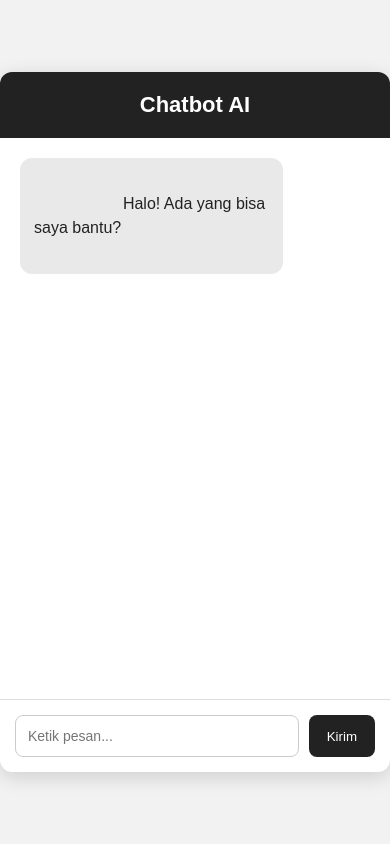
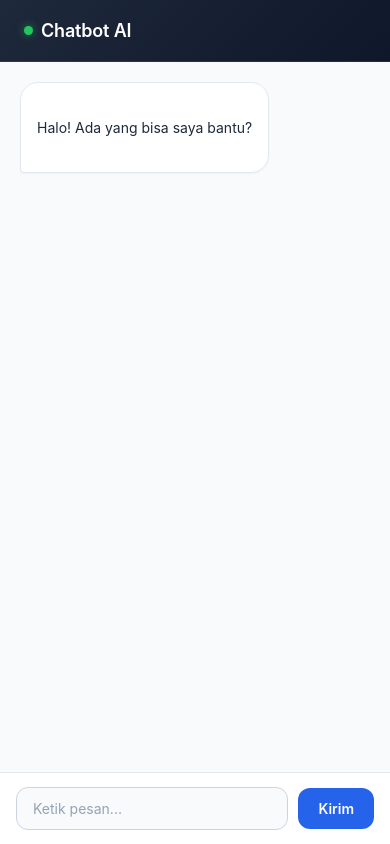
Before and after one commit to Nafa06/200_ChatBot, a website: page public/index.html in a window 390 px wide. Drawn offline with Linux system fonts and the light colour scheme.

Commit message:
UPDATE: Mengubah tampilan style.css, mengubah pesan teks awal, memperbaiki index.js
ADD: Menambahkan script start

```diff
--- a/package.json
+++ b/package.json
@@ -73,7 +73,8 @@
     "wrappy": "^1.0.2"
   },
   "scripts": {
-    "test": "echo \"Error: no test specified\" && exit 1"
+    "test": "echo \"Error: no test specified\" && exit 1",
+    "start": "nodemon index.js"
   },
   "repository": {
     "type": "git",
--- a/public/style.css
+++ b/public/style.css
@@ -1,143 +1,222 @@
 * {
     box-sizing: border-box;
+    margin: 0;
+    padding: 0;
 }
 
 body {
-    margin: 0;
-    font-family: Arial, sans-serif;
-    background: #f2f2f2;
-
+    font-family: 'Inter', -apple-system, BlinkMacSystemFont, 'Segoe UI', Roboto, sans-serif;
+    background: linear-gradient(135deg, #e0e7ff 0%, #f1f5f9 50%, #e2e8f0 100%);
+    color: #1e293b;
     display: flex;
     justify-content: center;
     align-items: center;
-
     min-height: 100vh;
+    padding: 16px;
 }
 
 .chat-container {
-    width: 500px;
-    height: 700px;
-
-    background: white;
-
-    border-radius: 12px;
-
+    width: 100%;
+    max-width: 480px;
+    height: 85vh;
+    max-height: 740px;
+    background: #ffffff;
+    border-radius: 20px;
     display: flex;
     flex-direction: column;
-
     overflow: hidden;
-
-    box-shadow: 0 5px 20px rgba(0, 0, 0, 0.15);
+    box-shadow: 0 20px 40px -15px rgba(15, 23, 42, 0.15),
+                0 0 0 1px rgba(15, 23, 42, 0.05);
 }
 
+/* Header */
 .chat-header {
-    background: #222;
-    color: white;
-
-    padding: 20px;
-
-    text-align: center;
+    background: linear-gradient(135deg, #1e293b 0%, #0f172a 100%);
+    color: #ffffff;
+    padding: 20px 24px;
+    text-align: left;
+    display: flex;
+    flex-direction: column;
+    gap: 4px;
+    border-bottom: 1px solid rgba(255, 255, 255, 0.08);
 }
 
 .chat-header h1 {
-    margin: 0;
-    font-size: 22px;
+    font-size: 18px;
+    font-weight: 600;
+    letter-spacing: -0.01em;
+    display: flex;
+    align-items: center;
+    gap: 8px;
+}
+
+/* Indikator titik hijau aktif di sebelah judul */
+.chat-header h1::before {
+    content: "";
+    display: inline-block;
+    width: 9px;
+    height: 9px;
+    background-color: #22c55e;
+    border-radius: 50%;
+    box-shadow: 0 0 8px rgba(34, 197, 94, 0.6);
 }
 
 .chat-header p {
-    margin: 5px 0 0;
-    font-size: 13px;
-    opacity: 0.8;
+    font-size: 12.5px;
+    color: #94a3b8;
+    margin-left: 17px;
 }
 
+/* Area Chat */
 .chat-box {
     flex: 1;
-
     padding: 20px;
-
     overflow-y: auto;
-
     display: flex;
     flex-direction: column;
-
-    gap: 12px;
+    gap: 14px;
+    background-color: #f8fafc;
+    scroll-behavior: smooth;
 }
 
+/* Custom Scrollbar minimalis */
+.chat-box::-webkit-scrollbar {
+    width: 6px;
+}
+
+.chat-box::-webkit-scrollbar-track {
+    background: transparent;
+}
+
+.chat-box::-webkit-scrollbar-thumb {
+    background: #cbd5e1;
+    border-radius: 10px;
+}
+
+.chat-box::-webkit-scrollbar-thumb:hover {
+    background: #94a3b8;
+}
+
+/* Bubble Pesan */
 .message {
     display: flex;
+    animation: fadeIn 0.25s ease-out forwards;
+}
+
+@keyframes fadeIn {
+    from {
+        opacity: 0;
+        transform: translateY(6px);
+    }
+    to {
+        opacity: 1;
+        transform: translateY(0);
+    }
 }
 
 .message-content {
-    max-width: 75%;
-
-    padding: 10px 14px;
-
-    border-radius: 12px;
-
-    line-height: 1.5;
-
+    max-width: 78%;
+    padding: 12px 16px;
+    font-size: 14px;
+    line-height: 1.55;
     white-space: pre-wrap;
+    word-wrap: break-word;
+    box-shadow: 0 1px 2px rgba(0, 0, 0, 0.04);
 }
 
+/* Bubble User */
 .message.user {
     justify-content: flex-end;
 }
 
 .message.user .message-content {
-    background: #222;
-    color: white;
+    background: linear-gradient(135deg, #2563eb 0%, #1d4ed8 100%);
+    color: #ffffff;
+    border-radius: 18px 18px 4px 18px;
 }
 
+/* Bubble Bot */
 .message.bot {
     justify-content: flex-start;
 }
 
 .message.bot .message-content {
-    background: #e9e9e9;
-    color: #222;
+    background: #ffffff;
+    color: #1e293b;
+    border: 1px solid #e2e8f0;
+    border-radius: 18px 18px 18px 4px;
 }
 
+/* Form Input Bawah */
 .chat-form {
     display: flex;
-
-    padding: 15px;
-
-    border-top: 1px solid #ddd;
-
+    align-items: center;
+    padding: 14px 16px;
+    background: #ffffff;
+    border-top: 1px solid #e2e8f0;
     gap: 10px;
 }
 
 .chat-form input {
     flex: 1;
+    padding: 12px 16px;
+    border: 1px solid #cbd5e1;
+    border-radius: 12px;
+    font-size: 14px;
+    font-family: inherit;
+    color: #0f172a;
+    background: #f8fafc;
+    transition: all 0.2s ease;
+    outline: none;
+}
 
-    padding: 12px;
+.chat-form input::placeholder {
+    color: #94a3b8;
+}
 
-    border: 1px solid #ccc;
-
-    border-radius: 8px;
-
-    font-size: 14px;
+.chat-form input:focus {
+    background: #ffffff;
+    border-color: #2563eb;
+    box-shadow: 0 0 0 3px rgba(37, 99, 235, 0.12);
 }
 
 .chat-form button {
-    padding: 12px 18px;
-
+    padding: 12px 20px;
     border: none;
-
-    border-radius: 8px;
-
-    background: #222;
-
-    color: white;
-
+    border-radius: 12px;
+    background: #2563eb;
+    color: #ffffff;
+    font-size: 14px;
+    font-weight: 600;
+    font-family: inherit;
     cursor: pointer;
+    transition: background-color 0.2s ease, transform 0.1s ease;
 }
 
-.chat-form button:hover {
-    opacity: 0.8;
+.chat-form button:hover:not(:disabled) {
+    background: #1d4ed8;
+}
+
+.chat-form button:active:not(:disabled) {
+    transform: scale(0.97);
 }
 
 .chat-form button:disabled {
-    opacity: 0.5;
+    background: #94a3b8;
+    opacity: 0.6;
     cursor: not-allowed;
 }
+
+/* Responsif untuk layar HP */
+@media (max-width: 540px) {
+    body {
+        padding: 0;
+    }
+
+    .chat-container {
+        max-width: 100%;
+        height: 100vh;
+        max-height: none;
+        border-radius: 0;
+    }
+}
```
Also changed, not shown: index.js (+53 -75 lines), public/index.html (+1 -1 lines).
